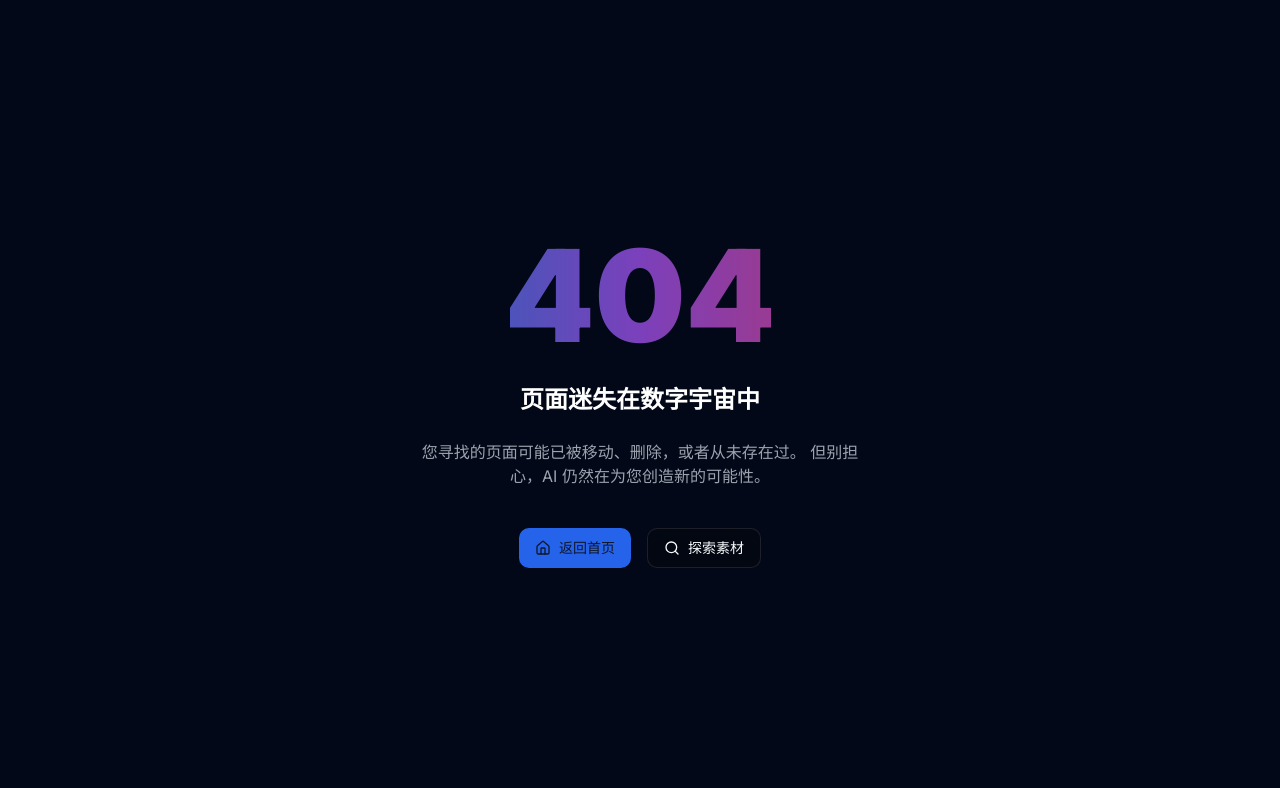
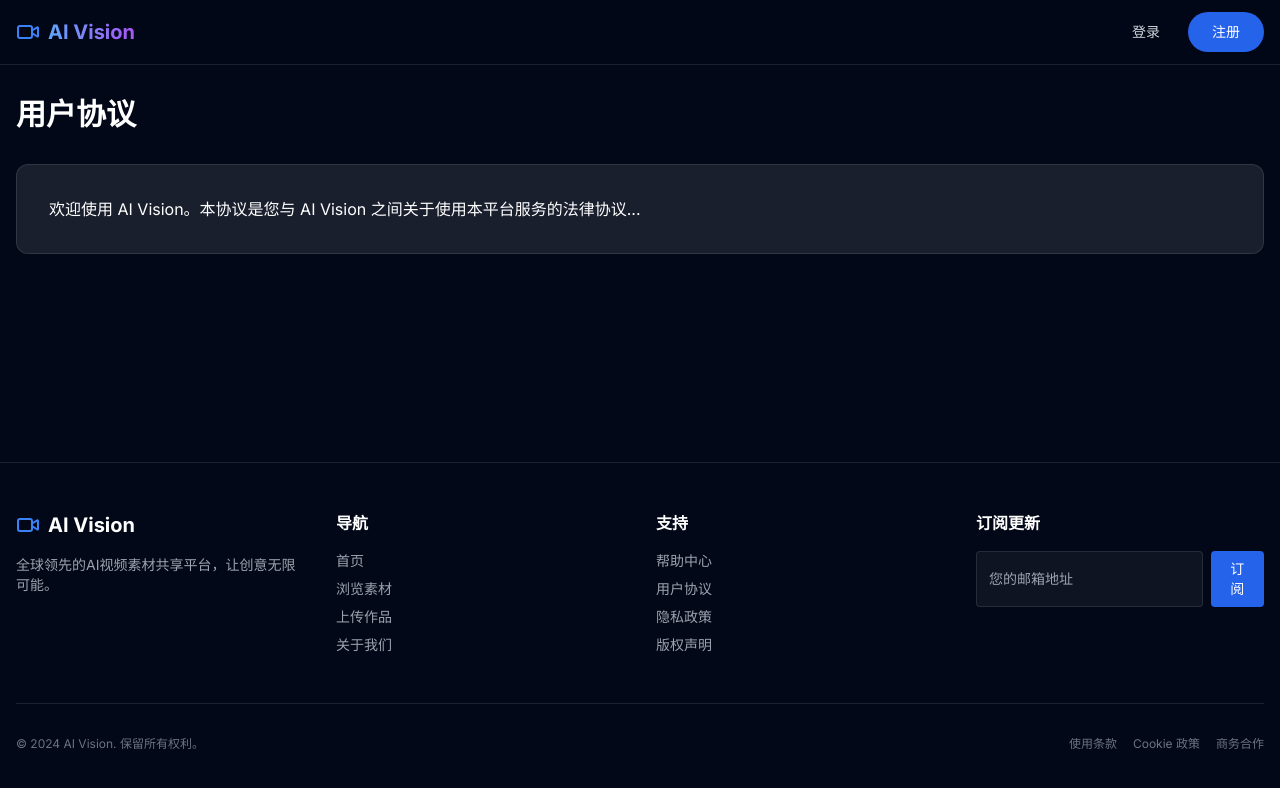
Before and after one commit to qq1304662219-hub/my-awesome-site, a Next.js app: page /legal in a window 1280 px wide. Before the commit this address had no page. Shown: the top 788 px of the page. Built offline with nearby package versions, Linux system fonts and the light colour scheme.

Commit message:
feat: add legal pages and fix footer links

```diff
--- /dev/null
+++ b/src/app/legal/page.tsx
@@ -0,0 +1,44 @@
+import { Navbar } from "@/components/landing/Navbar"
+import { Footer } from "@/components/landing/Footer"
+
+export default function LegalPage({ searchParams }: { searchParams: { tab?: string } }) {
+  const tab = searchParams.tab || 'terms'
+
+  const content: Record<string, { title: string, body: string }> = {
+    terms: {
+      title: "用户协议",
+      body: "欢迎使用 AI Vision。本协议是您与 AI Vision 之间关于使用本平台服务的法律协议..."
+    },
+    privacy: {
+      title: "隐私政策",
+      body: "我们非常重视您的隐私。本政策旨在说明我们如何收集、使用和保护您的个人信息..."
+    },
+    copyright: {
+      title: "版权声明",
+      body: "AI Vision 尊重知识产权。如果您认为平台上的内容侵犯了您的权益，请联系我们..."
+    },
+    about: {
+      title: "关于我们",
+      body: "AI Vision 是全球领先的 AI 视频生成与分享平台，致力于为创作者提供最好的工具..."
+    },
+    contact: {
+      title: "联系我们",
+      body: "如果您有任何问题或建议，请发送邮件至 support@aivision.com"
+    }
+  }
+
+  const current = content[tab] || content.terms
+
+  return (
+    <div className="min-h-screen bg-[#020817] text-white flex flex-col">
+      <Navbar simple />
+      <div className="container mx-auto px-4 py-24 flex-1">
+         <h1 className="text-3xl font-bold mb-8">{current.title}</h1>
+         <div className="prose prose-invert max-w-none bg-[#1a1f2e] p-8 rounded-lg border border-white/10">
+            <p className="whitespace-pre-wrap">{current.body}</p>
+         </div>
+      </div>
+      <Footer />
+    </div>
+  )
+}
--- a/src/components/landing/Footer.tsx
+++ b/src/components/landing/Footer.tsx
@@ -22,7 +22,7 @@ export function Footer() {
                 <Link href="/" className="hover:text-white transition-colors">首页</Link>
                 <Link href="/?category=All" className="hover:text-white transition-colors">浏览素材</Link>
                 <Link href="/dashboard" className="hover:text-white transition-colors">上传作品</Link>
-                <Link href="/about" className="hover:text-white transition-colors">关于我们</Link>
+                <Link href="/legal?tab=about" className="hover:text-white transition-colors">关于我们</Link>
             </ul>
           </div>
 
@@ -30,9 +30,9 @@ export function Footer() {
             <h4 className="font-bold text-white mb-4">支持</h4>
             <ul className="space-y-2 text-sm text-gray-400 flex flex-col">
                 <Link href="/help" className="hover:text-white transition-colors">帮助中心</Link>
-                <Link href="/terms" className="hover:text-white transition-colors">用户协议</Link>
-                <Link href="/privacy" className="hover:text-white transition-colors">隐私政策</Link>
-                <Link href="/copyright" className="hover:text-white transition-colors">版权声明</Link>
+                <Link href="/legal?tab=terms" className="hover:text-white transition-colors">用户协议</Link>
+                <Link href="/legal?tab=privacy" className="hover:text-white transition-colors">隐私政策</Link>
+                <Link href="/legal?tab=copyright" className="hover:text-white transition-colors">版权声明</Link>
             </ul>
           </div>
 
@@ -54,9 +54,9 @@ export function Footer() {
         <div className="border-t border-white/10 pt-8 flex flex-col md:flex-row justify-between items-center gap-4 text-xs text-gray-500">
             <p>© 2024 AI Vision. 保留所有权利。</p>
             <div className="flex gap-4">
-                <Link href="/terms" className="hover:text-white transition-colors">使用条款</Link>
-                <Link href="/privacy" className="hover:text-white transition-colors">Cookie 政策</Link>
-                <Link href="/contact" className="hover:text-white transition-colors">商务合作</Link>
+                <Link href="/legal?tab=terms" className="hover:text-white transition-colors">使用条款</Link>
+                <Link href="/legal?tab=privacy" className="hover:text-white transition-colors">Cookie 政策</Link>
+                <Link href="/legal?tab=contact" className="hover:text-white transition-colors">商务合作</Link>
             </div>
         </div>
       </div>
```
